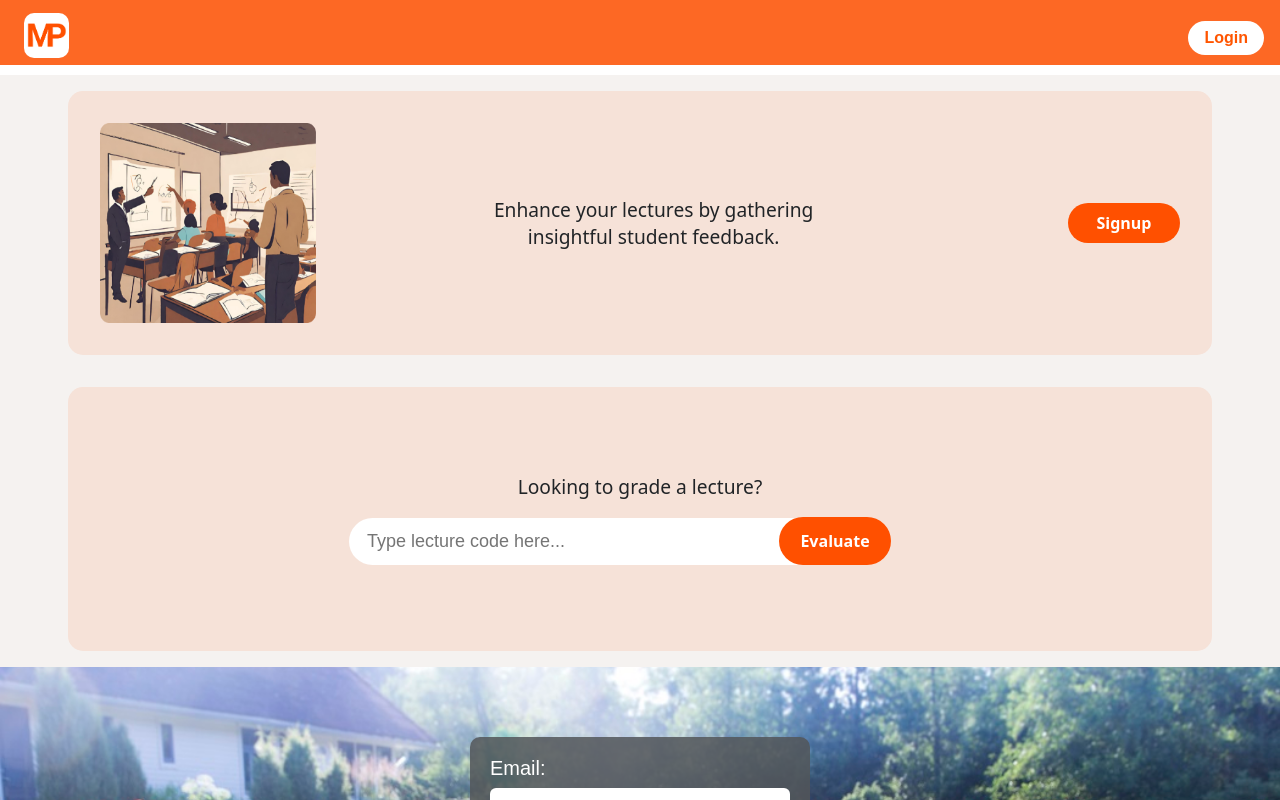
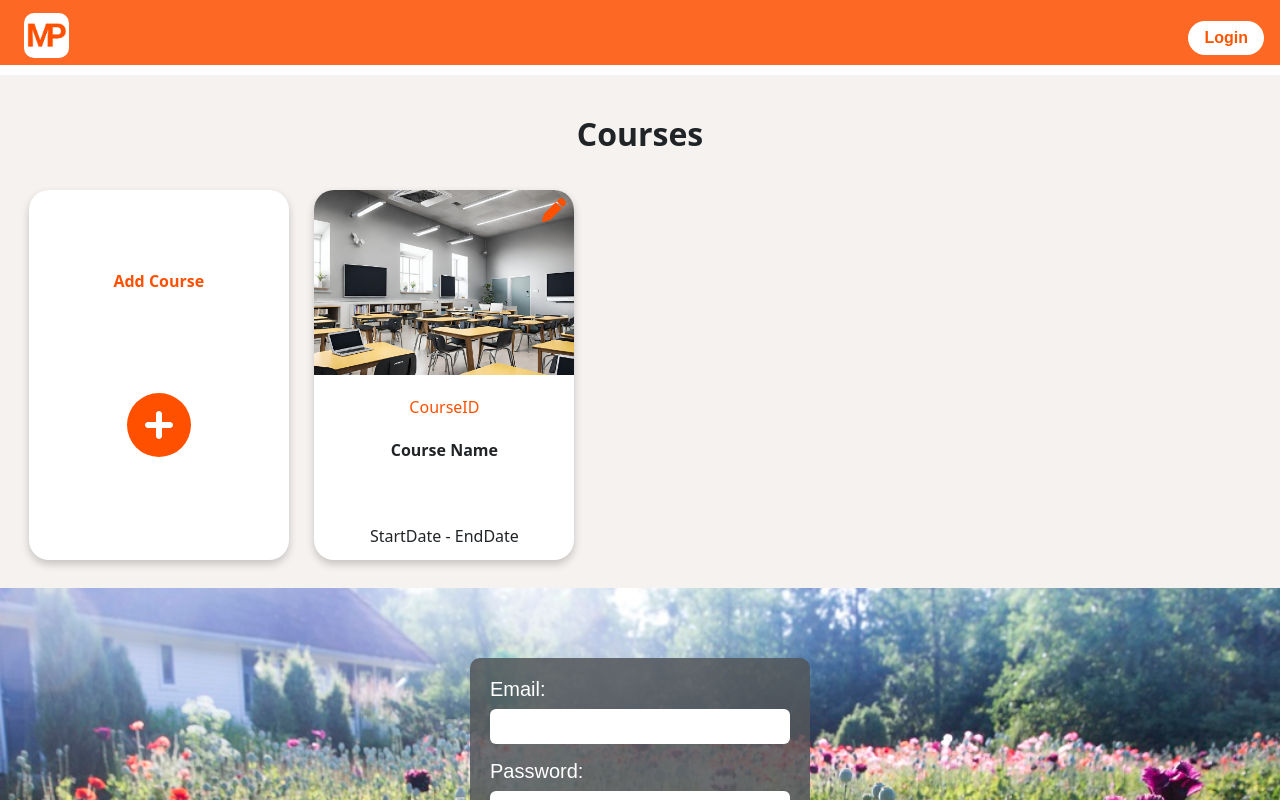
Before and after one commit to Group-6-Software-Development/Project_Poll, a React (Create React App) app in the folder frontend/: page /login in a window 1280 px wide. Shown: the top 800 px of the page. Built offline with nearby package versions, Linux system fonts and the light colour scheme.

Commit message:
course card end and start date

```diff
--- a/frontend/src/App.js
+++ b/frontend/src/App.js
@@ -20,7 +20,7 @@ const App = () => {
           isAuthenticated={false}
           setIsAuthenticated={setIsAuthenticated}
         />
-        <LandingPage />
+        <UserPage />
         <Routes>
           <Route path="/profile" element={<UserPage />} />
           <Route
--- a/frontend/src/components/CourseCard.jsx
+++ b/frontend/src/components/CourseCard.jsx
@@ -25,7 +25,8 @@ const CourseCard = () => {
   const [isEditing, setIsEditing] = useState(false);
   const [courseId, setCourseId] = useState("CourseID");
   const [courseName, setCourseName] = useState("Course Name");
-  const [courseDate, setCourseDate] = useState("Date");
+  const [startDate, setStartDate] = useState("StartDate");
+  const [endDate, setEndDate] = useState("EndDate");
 
   return (
     <div className="course-card">
@@ -61,13 +62,22 @@ const CourseCard = () => {
         </div>
         <div className="course-date">
           {isEditing ? (
+            <div>
             <input
               type="text"
-              value={courseDate}
-              onChange={(e) => setCourseDate(e.target.value)}
+              value={startDate}
+              onChange={(e) => setStartDate(e.target.value)}
             />
+            <input
+            type="text"
+            value={endDate}
+            onChange={(e) => setEndDate(e.target.value)}
+            ></input>
+            </div>
           ) : (
-            <p>{courseDate}</p>
+            <p>
+              {startDate} - {endDate}
+            </p>
           )}
         </div>
       </div>
```
